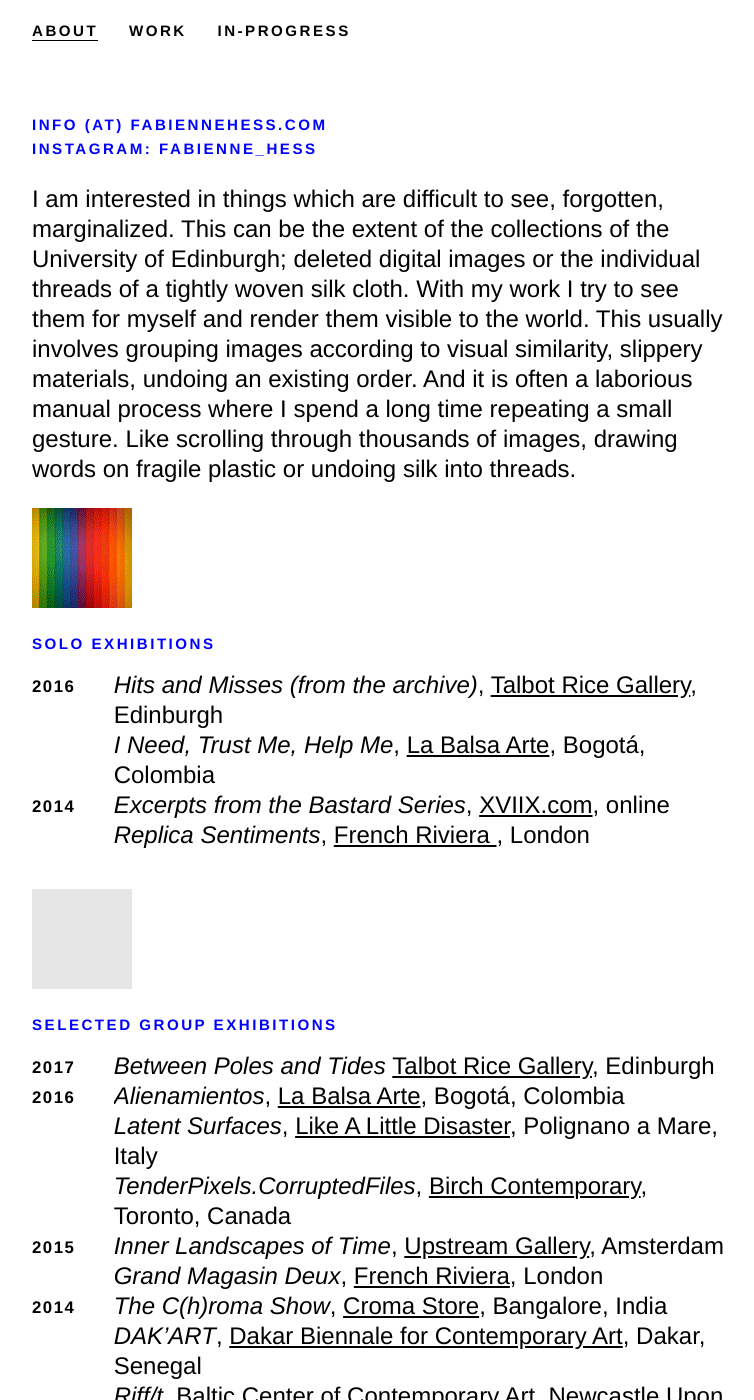
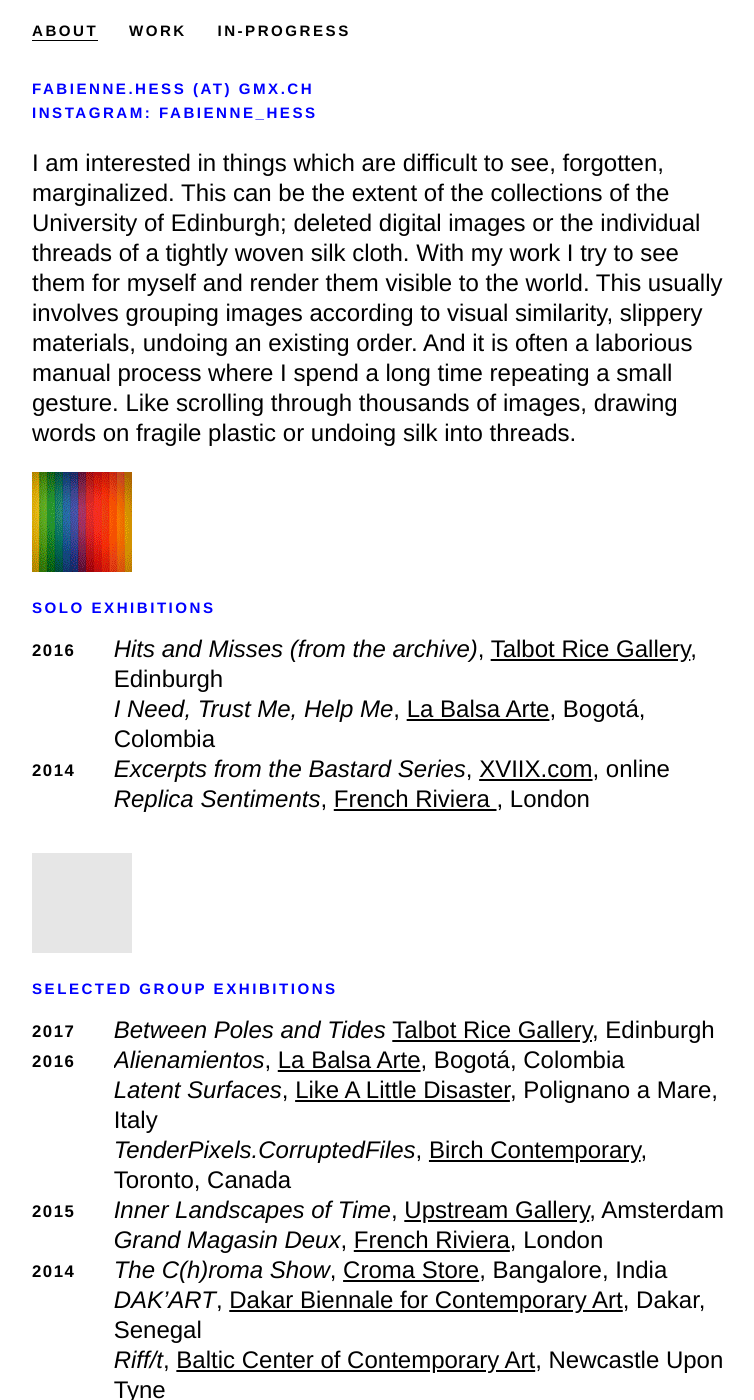
Before and after one commit to fabiennehess/fabiennehess.github.io, a Jekyll site: the page built from _pages/about.html, in a window 1280 px wide and 1400 px high. Shown: the whole window, without its empty margins (92-846 px from the left). Built offline with Jekyll 4.4.1, drawn with Linux system fonts in a browser that asks for light colours.

Commit message:
thisthat

```diff
--- a/_pages/about.html
+++ b/_pages/about.html
@@ -3,7 +3,7 @@ layout : default
 permalink: /about/
 ---
 
-<div class = "everything">
+<div class = "everything2">
 
 
 <div class = "headings">
@@ -28,7 +28,7 @@ Lorem ipsum dolor set amet. Blar diene dlsdfjsld rrrrr ssss dfsdfsdf hfhfh sdfee
 </div> -->
 
 <div class = "h2">
-INFO (AT) FABIENNEHESS.COM
+FABIENNE.HESS (AT) GMX.CH
 </div>
 <div class= "h2after">
 INSTAGRAM: FABIENNE_HESS
--- a/css/main.scss
+++ b/css/main.scss
@@ -170,7 +170,7 @@ div {
   margin-top: 2rem;
 }
 
-.everything{
+.everything {
   margin-top: 1.5rem;
 }
 
@@ -221,7 +221,7 @@ div {
    .data {
       line-height: 125%;
    }
-   .everything {
+   .everything, .everything2 {
      margin-left: 2.5rem;
    }
    body {
--- a/index.html
+++ b/index.html
@@ -2,7 +2,7 @@
 layout : default
 ---
 
-<div class = "everything", class = "collection">
+<div class = "everything" class = "collection">
 <div class = "headings">
 <a href="{{ site.baseurl }} /about/"> ABOUT </a> <span class = "underline">WORK</span> <a href="{{ site.baseurl }} /inprogress/">IN-PROGRESS</a>
 </div>
```
Also changed, not shown: 4 other files.
